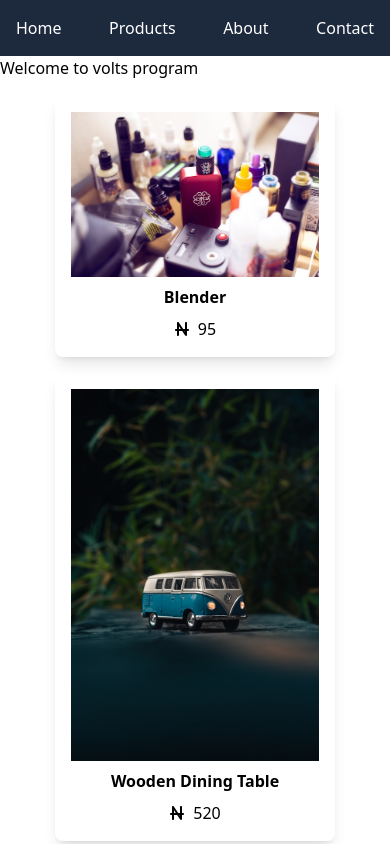
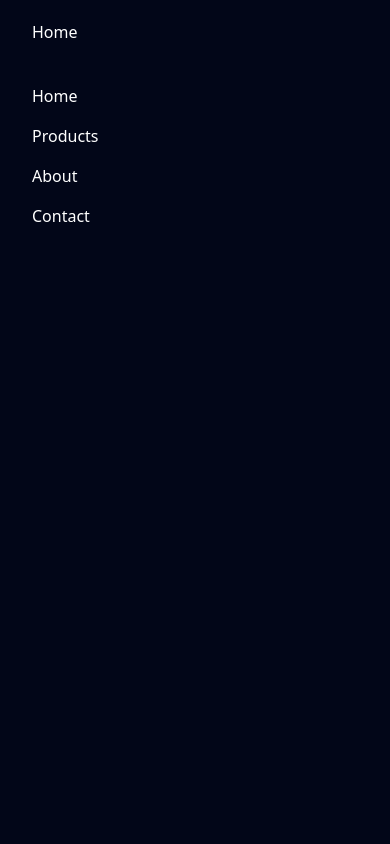
Before and after one commit to samuel12-dot/my-react, a Next.js app: page / in a window 390 px wide. Shown: the top 844 px of the page. Built offline with nearby package versions, Linux system fonts and the light colour scheme.

Commit message:
feat: add navbarlink components

```diff
--- a/src/app/components/DesktopNavbar.jsx
+++ b/src/app/components/DesktopNavbar.jsx
@@ -1,6 +1,13 @@
+import { navbar } from "../data"
+import NavbarLink from "./NavbarLink"
 
 export default function DesktopNavbar() {
+
+    const desktopNav = navbar.map((item, index) => (
+        <NavbarLink key={index} title={item.name} link={item.href} />
+    ))
+
   return (
-    <div>DesktopNavbar</div>
+    <ul className="hidden md:flex justify-between text-white bg-slate-950 px-16 py-8 gap-5">{desktopNav}</ul>
   )
 }
--- a/src/app/components/MobileNavbar.jsx
+++ b/src/app/components/MobileNavbar.jsx
@@ -1,6 +1,26 @@
+"use client"
+import { navbar } from "../data"
+import { RxHamburgerMenu } from "react-icons/rx";
+import NavbarLink from './NavbarLink'
+import { useState } from "react";
 
 export default function MobileNavbar() {
-  return (
-    <div>MobileNavbar</div>
-  )
+
+    const [showMenu, setShowMenu] = useState(false)
+
+
+    const mobileNavbar = navbar.map((item, index) => (
+        <NavbarLink key={index} title={item.name} link={item.href} />
+    ))
+    return (
+        <div>
+            <ul className="md:hidden flex justify-between text-white bg-slate-950 px-8 py-5 gap-8">
+                <NavbarLink title="Home" link="/" />
+            </ul>
+
+            <ul className="md:hidden flex flex-col text-white bg-slate-950 px-8 py-5 gap-4 h-screen">
+                {mobileNavbar}
+            </ul>
+        </div>
+    )
 }
--- a/src/app/components/Navbar.jsx
+++ b/src/app/components/Navbar.jsx
@@ -1,22 +1,12 @@
 import Link from "next/link";
+import MobileNavbar from "./MobileNavbar";
+import DesktopNavbar from "./DesktopNavbar";
 
 export default function Navbar() {
     return (
         <nav>
-            <ul className="flex justify-between space-x-4 p-4 bg-slate-800 text-white">
-                <li>
-                    <Link href="/">Home</Link>
-                </li>
-                <li>
-                    <Link href="/about">Products</Link>
-                </li>
-                <li>
-                    <Link href="/products">About</Link>
-                </li>
-                <li>
-                    <Link href="/contact">Contact</Link>
-                </li>
-            </ul>
+            <DesktopNavbar />
+            <MobileNavbar />
         </nav>
     )
 }
--- /dev/null
+++ b/src/app/components/NavbarLink.jsx
@@ -0,0 +1,10 @@
+import React from 'react'
+import Link from 'next/link'
+
+export default function li({ link, title }) {
+  return (
+    <li>
+        <Link href={link}>{title}</Link>
+    </li>
+  )
+}
```
